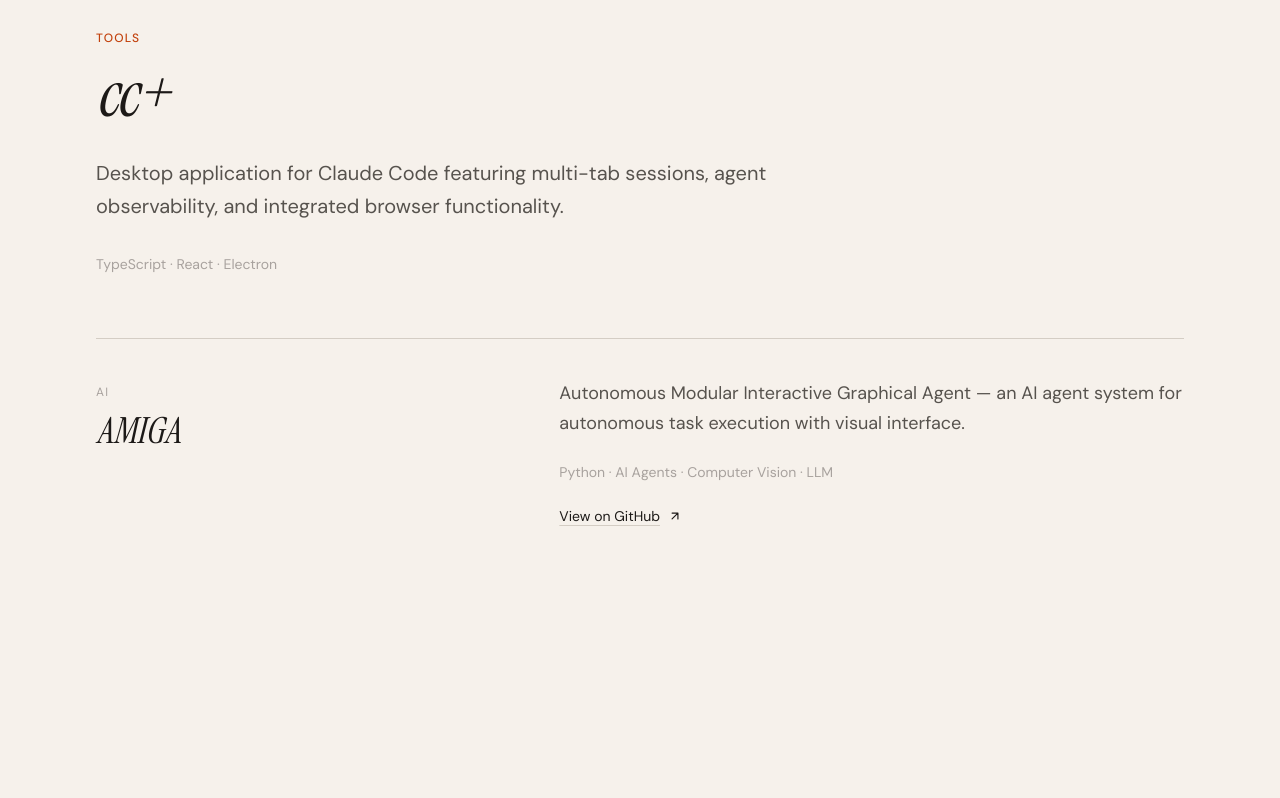
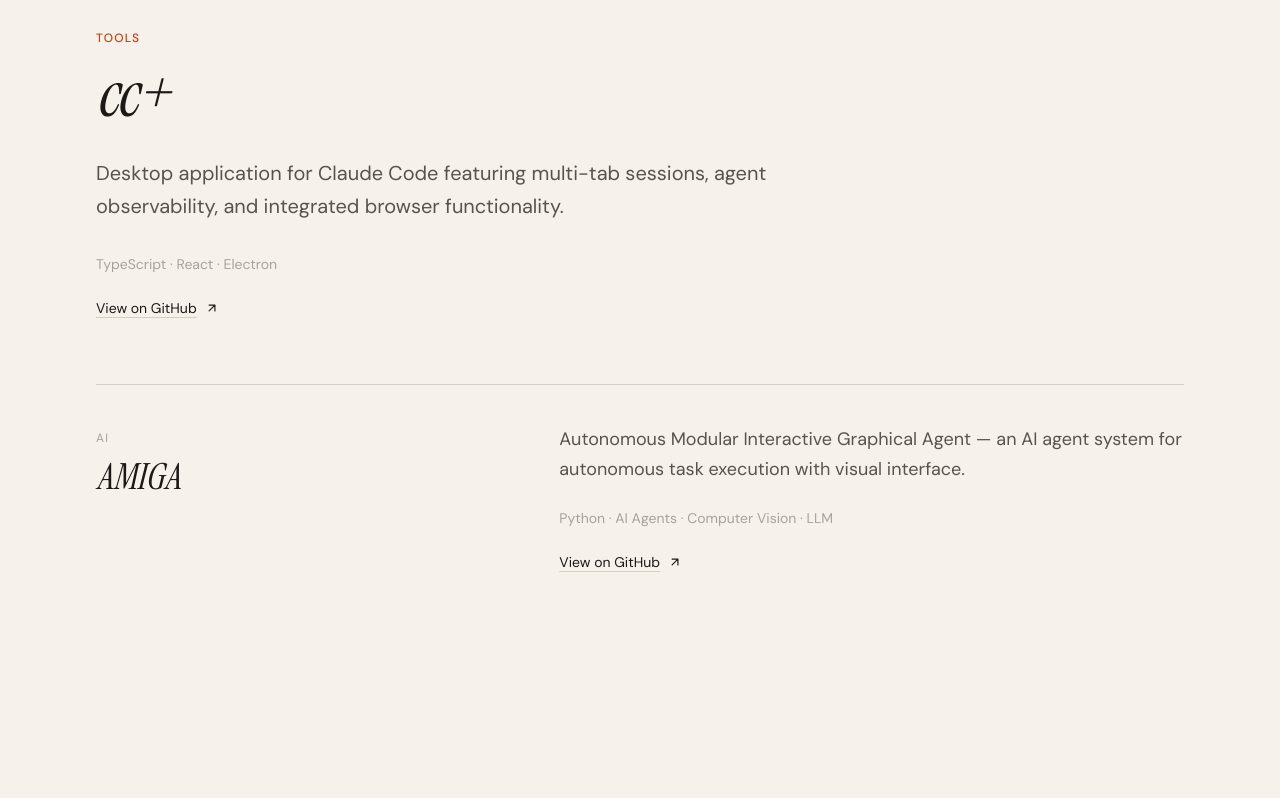
Before and after one commit to mjfuentes/mjfuentes.github.io, a Next.js app: page / in a window 1280 px wide. Shown: the part 1084-1882 px from the top of the page. Built offline with nearby package versions, Linux system fonts and the light colour scheme.

Commit message:
fix: add GitHub link to featured cc+ project and correct repo URL
The featured project layout was missing the GitHub link that regular
ProjectCard components render. Also corrected the repo URL from
mjfuentes/ccplus to kerplunkstudio/ccplus.

```diff
--- a/src/components/projects/Projects.tsx
+++ b/src/components/projects/Projects.tsx
@@ -30,6 +30,29 @@
             <p className="mt-8 text-sm text-text-muted">
               {featured.techStack.join(' · ')}
             </p>
+            {featured.githubUrl && (
+              <a
+                href={featured.githubUrl}
+                target="_blank"
+                rel="noopener noreferrer"
+                className="mt-6 inline-flex items-center gap-2 text-sm text-text-primary underline decoration-border underline-offset-4 transition-colors duration-200 hover:decoration-accent"
+              >
+                View on GitHub
+                <svg
+                  className="h-3.5 w-3.5"
+                  fill="none"
+                  stroke="currentColor"
+                  viewBox="0 0 24 24"
+                  strokeWidth={2}
+                >
+                  <path
+                    strokeLinecap="round"
+                    strokeLinejoin="round"
+                    d="M7 17L17 7M17 7H7M17 7v10"
+                  />
+                </svg>
+              </a>
+            )}
           </article>
         </ScrollReveal>
 
--- a/src/data/projects.ts
+++ b/src/data/projects.ts
@@ -6,7 +6,7 @@
     title: 'cc+',
     description: 'Desktop application for Claude Code featuring multi-tab sessions, agent observability, and integrated browser functionality.',
     techStack: ['TypeScript', 'React', 'Electron'],
-    githubUrl: 'https://github.com/mjfuentes/ccplus',
+    githubUrl: 'https://github.com/kerplunkstudio/ccplus',
     category: 'tools',
   },
   {
```
